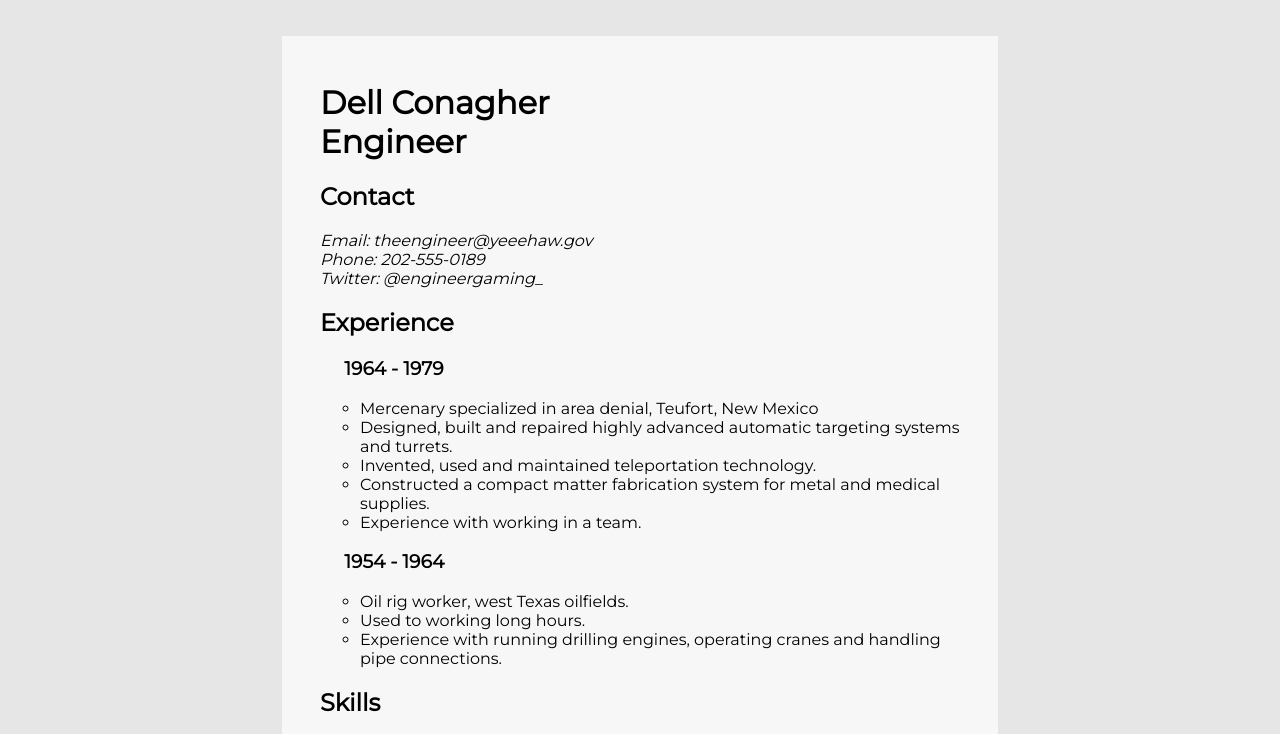
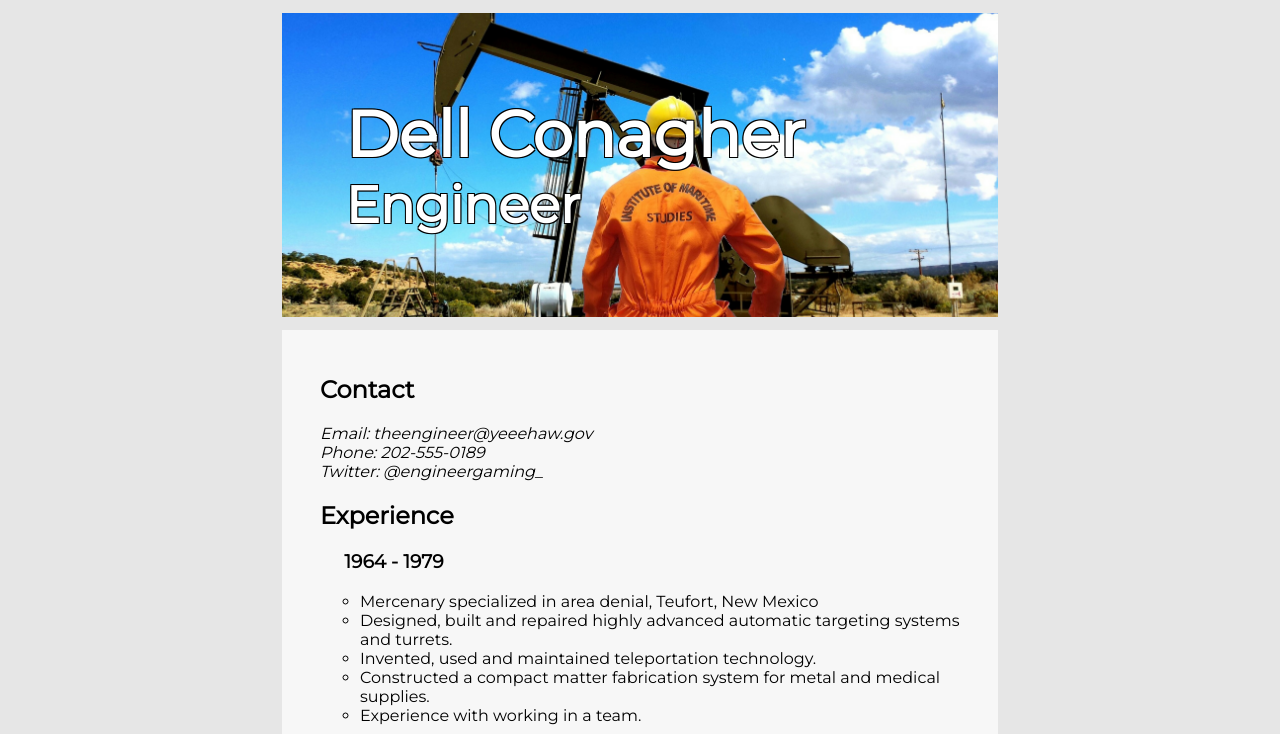
Before and after one commit to filipandersson3/cv-webbutveckling, a plain HTML site: page index.html in a window 1280 px wide. Shown: the part 57-791 px from the top of the page. Drawn offline with Linux system fonts and the light colour scheme.

Commit message:
lagt till bild med titel och tagit bort några p element som innehåller ul för att det går inte

```diff
--- a/cv.css
+++ b/cv.css
@@ -32,9 +32,22 @@ nav {
     margin-right: 0;
 }
 .document {
-    margin: 3% 22%;
+    margin: 1% 22% 3%;
     padding: 2% 3%;
     background-color: rgb(247, 247, 247);
+}
+.titleimage {
+    background-image: url("titleimage.jpg");
+    background-size: cover;
+    background-position: center;
+    margin: 0% 22% 0%;
+    padding: 3% 5% 3%;
+    color: white;
+    text-shadow: -1px -1px 0 #000, 1px -1px 0 #000, -1px 1px 0 #000, 1px 1px 0 #000;
+    font-size: xx-large;
+}
+.titlesmall {
+    font-size: 80%;
 }
 h1 {
     font-weight: 800;
--- a/index.html
+++ b/index.html
@@ -27,22 +27,24 @@
             </ul>
         </nav>
     </header>
-    <div class="document">
+    <div class="titleimage">
         <h1>
             Dell Conagher
             <br>
+            <div class="titlesmall">
                 Engineer
+            </div>
         </h1>
+    </div>
+    <div class="document">
         <h2>
             Contact
         </h2>
-        <p>
         <address>
             Email: theengineer@yeeehaw.gov <br>
             Phone: 202-555-0189 <br>
             Twitter: @engineergaming_ <br>
         </address>
-        </p>
         <h2>
             Experience
         </h2>
@@ -55,7 +57,6 @@
                 1979
             </time>
         </h3>
-        <p>
             <ul>
                 <li>Mercenary specialized in area denial, Teufort, New Mexico</li>
 
@@ -68,7 +69,6 @@
                 <li>Experience with working in a team.
             </ul>
 
-        </p>
         <h3 class="list">
             <time datetime="1954">
                 1954
@@ -78,7 +78,6 @@
                 1964
             </time>
         </h3>
-        <p>
             <ul>
                 <li>Oil rig worker, west Texas oilfields.</li>
 
@@ -87,28 +86,23 @@
                 <li>Experience with running drilling engines, operating cranes and handling pipe connections.</li>
             </ul>
 
-        </p>
         <h2>
             Skills
         </h2>
-        <p>
             <ul>
                 <li>Fast at building machines according to blueprints.</li>
                 <li>Can quickly repair a majority of complex systems with a wrench and percussive maintenance.</li>
                 <li>Good at designing compact and portable machinery.</li>
                 <li>Able to use a wide range of firearms.</li>
             </ul>
-        </p>
         <h2>
             References
         </h2>
-        <p>
             <ul>
                 <li>The Administrator - Employer</li>
                 <li>Dr. Ludwig - Co-worker</li>
                 <li>The Spy - Colleague</li>
             </ul>
-        </p>
     </div>
 
 </body>
```
Also changed, not shown: titleimage.jpg (added). Lines whose indentation alone changed are shown as unchanged.
